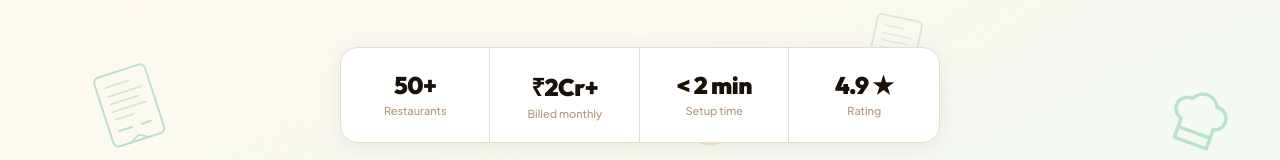
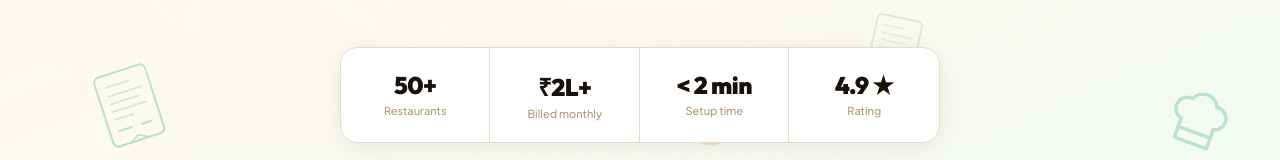
Before and after one commit to rohail642/BillByte-Landing, a React (Vite) app: page / in a window 1280 px wide. Shown: the part 600-760 px from the top of the page. Built offline with nearby package versions, Linux system fonts and the light colour scheme.

Commit message:
Update billed monthly stat from ₹2Cr+ to ₹2L+

```diff
--- a/src/sections/Hero.jsx
+++ b/src/sections/Hero.jsx
@@ -9,7 +9,7 @@ const up = (delay = 0) => ({
 
 const STATS = [
   { value: '50+',      label: 'Restaurants' },
-  { value: '₹2Cr+',   label: 'Billed monthly' },
+  { value: '₹2L+',    label: 'Billed monthly' },
   { value: '< 2 min', label: 'Setup time' },
   { value: '4.9 ★',   label: 'Rating' },
 ]
```
